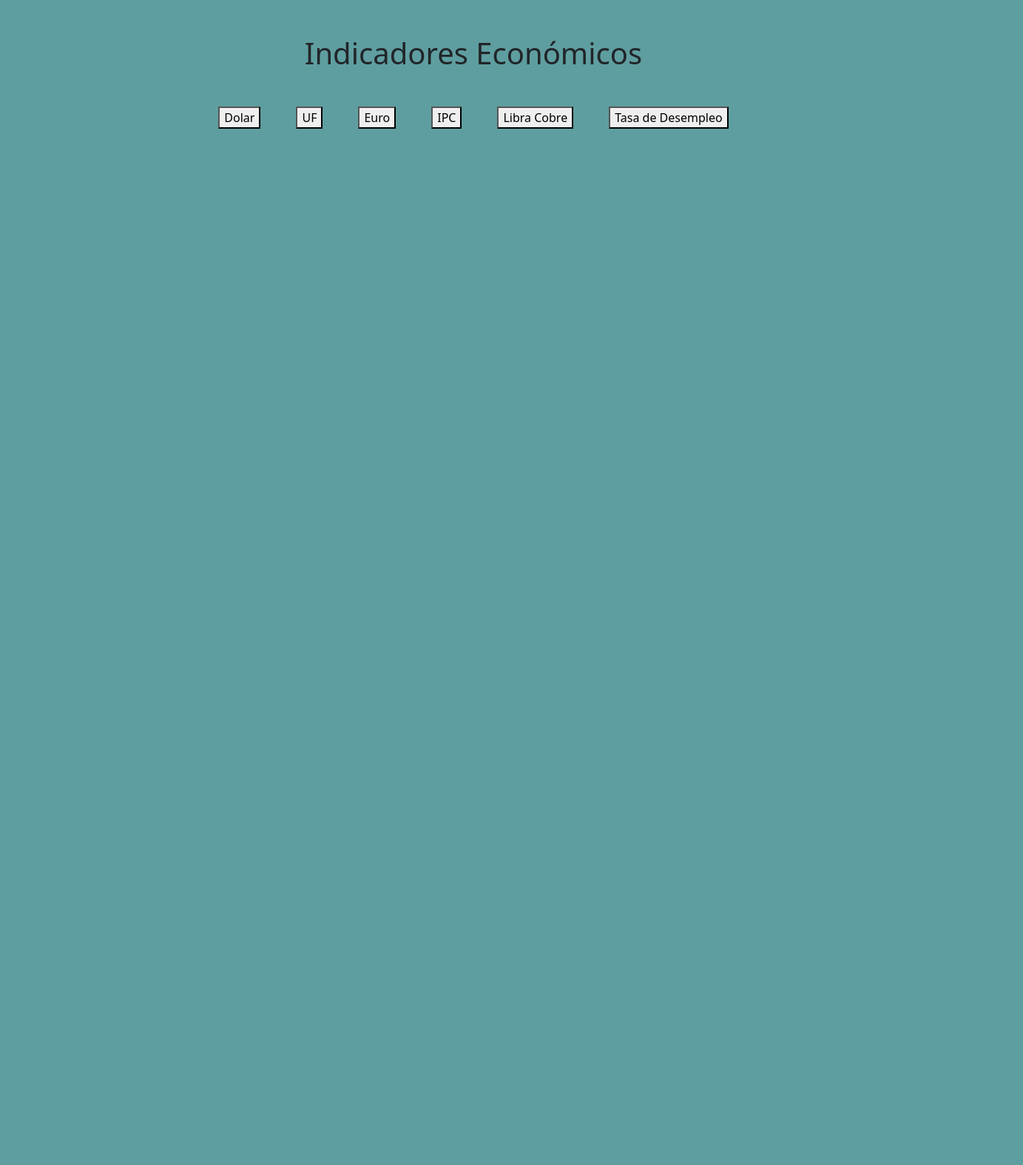
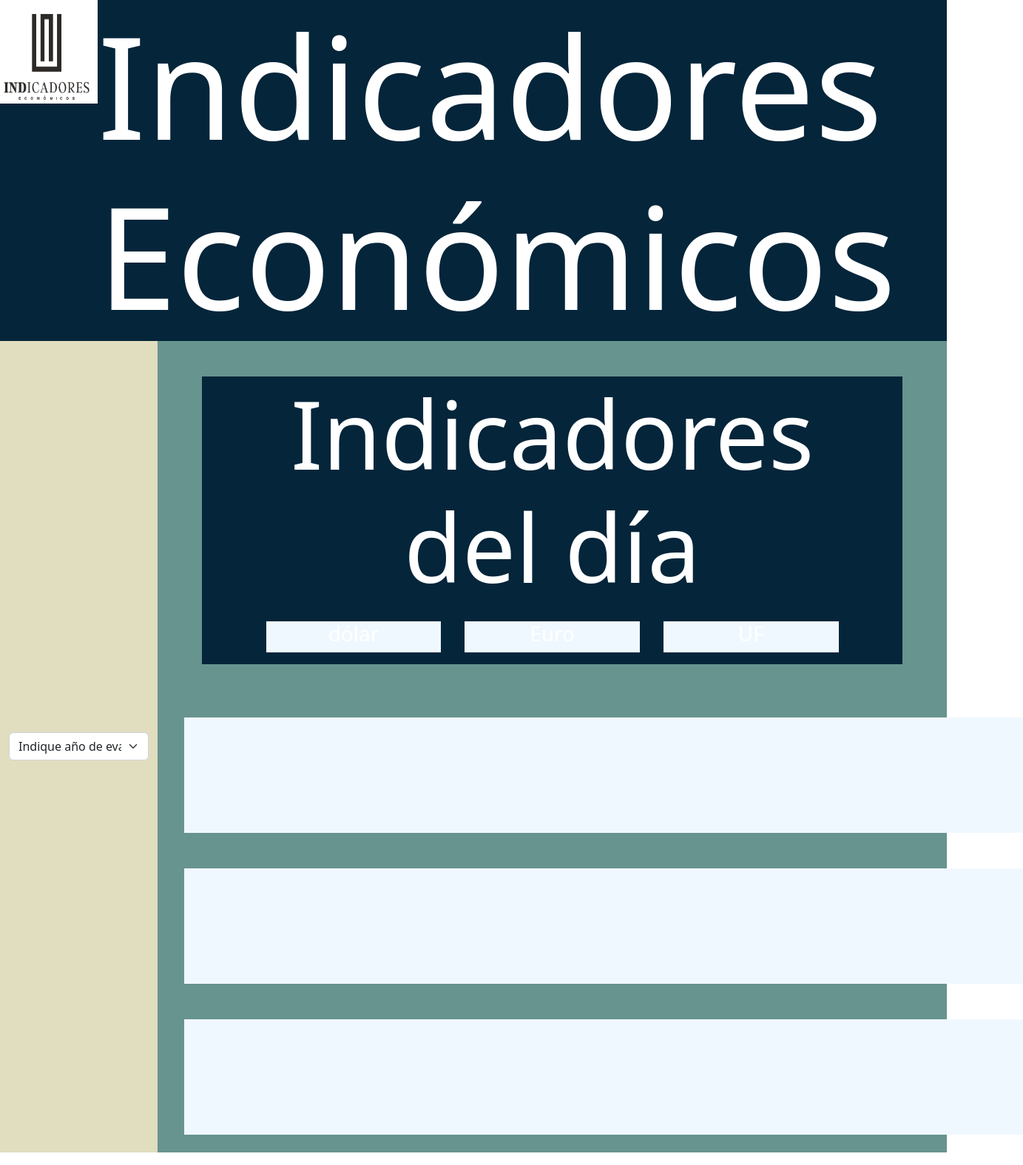
Before and after one commit to bacevedo12/Dashboard, a website with bundled scripts: page index.html in a window 1280 px wide. Shown: the top 1575 px of the page at 74% size, 1383 px wide, since content can reach past the window. Built offline with nearby package versions, Linux system fonts and the light colour scheme; no server answers.

Commit message:
Cambio HTML CSS e Imgen

```diff
--- /dev/null
+++ b/estilos/estilo.css
@@ -0,0 +1,45 @@
+h1{
+    font-size: 12rem;
+    color: white;
+    font-style: georgia;
+}
+h2{
+    font-size: 8rem;
+    color: white;
+    font-style: georgia;
+}
+
+.header {
+    background-color: #04253A;
+
+}
+
+.logo {
+    width: 132px;
+    height: 140px;
+
+}
+
+.formulario{
+    background-color:#E1DDBF ;
+}
+
+.graficos {
+    background-color: #67948F;
+}
+
+.grafico{
+    background-color: aliceblue;
+    width: 600px;
+
+}
+
+.indicadorest {
+    background-color:#04253A;
+    color: white;
+    text-align: center;
+}
+.indicadores {
+    background-color: aliceblue;
+
+}
--- a/index.html
+++ b/index.html
@@ -4,41 +4,87 @@
   <meta charset="UTF-8">
   <meta http-equiv="X-UA-Compatible" content="IE=edge">
   <meta name="viewport" content="width=device-width, initial-scale=1.0">
-  <link rel="stylesheet" href="indicadores.css">
+  <link rel="stylesheet" href="/estilos/estilo.css">
   <!-- CSS only -->
   <link href="https://cdn.jsdelivr.net/npm/bootstrap@5.2.2/dist/css/bootstrap.min.css" rel="stylesheet" integrity="sha384-Zenh87qX5JnK2Jl0vWa8Ck2rdkQ2Bzep5IDxbcnCeuOxjzrPF/et3URy9Bv1WTRi" crossorigin="anonymous">
   <title>Indicadores Económicos</title>
 </head>
 <body>
-<header>
-  <h1 class="mb-5 mt-5"> Indicadores Económicos</h1>
-  <div class="botones d-flex flex-row justify-content-center mb-5 mt-5 ms-5">
-  <button class="btn1 me-5">Dolar</button>
-  <button class="btn2 me-5">UF</button>
-  <button class="btn3 me-5">Euro</button>
-  <button class="btn4 me-5">IPC</button>
-  <button class="btn5 me-5">Libra Cobre</button>
-  <button class="btn6 me-5">Tasa de Desempleo</button>
+<header >
+  <div class=" px-0 container-fluid d-flex header">
+    <img class="logo" src="/images/Captura de pantalla 2022-10-13 101329.png" alt="">
+    <h1 class="m-auto"> Indicadores Económicos</h1>
+  </div>
 </header>
 <main>
-  <div class="conteiner d-flex flex-wrap">
-    <div class="grafico1 ms-5 me-5">
+  <div class="container-fluid">
+    <div class="row align-items-center formulario">
+      <div class="col-2  ">
+        <select class="form-select" aria-label="Default select example">
+          <option selected>Indique año de evaluación</option>
+          <option value="1">2021</option>
+          <option value="2">2020</option>
+          <option value="3">2019</option>
+          <option value="3">2018</option>
+          <option value="3">2017</option>
+        </select>
+      </div>
+      <div class="col-10 align-items-center graficos">
+
+        <div class="row indicadorest m-5 justify-content-center">
+          <h2>Indicadores del día</h2>
+          <div class="col-3 indicadores m-3">
+            <h3>dólar</h3>
+          </div>
+          <div class="col-3 indicadores m-3">
+            <h3>Euro</h3>
+          </div>
+          <div class="col-3 indicadores m-3">
+            <h3>UF</h3>
+          </div>
+        </div>
+
+        <div class="row">
+          <div class="col-6">
+            <div class="grafico m-4">
               <canvas id="myChart"></canvas>
             </div>
-    <div class="grafico2 ms-5">
+          </div>
+          <div class="col-6">
+            <div class="grafico m-4">
               <canvas id="myChart2"></canvas>
             </div>
-    <div class="grafico3 ms-5 me-5">
+          </div>
+        </div>
+
+        <div class="row">
+          <div class="col-6">
+            <div class="grafico m-4">
               <canvas id="myChart3"></canvas>
             </div>
-    <div class="grafico4 ms-5">
+          </div>
+          <div class="col-6">
+            <div class="grafico m-4">
               <canvas id="myChart4"></canvas>
             </div>
-    <div class="grafico5  ms-5 me-5">
-      <canvas id="myChart5"></canvas>
           </div>
-    <div class="grafico6 ms-5">
-      <canvas id="myChart6"></canvas>
+        </div>
+
+        <div class="row">
+          <div class="col-6">
+            <div class="grafico m-4">
+              <canvas id="myChart"></canvas>
+            </div>
+          </div>
+          <div class="col-6">
+            <div class="grafico m-4">
+              <canvas id="myChart2"></canvas>
+            </div>
+          </div>
+        </div>
+
+        </div>
+      </div>
     </div>
   </div>
 
@@ -49,5 +95,6 @@
     <script src="https://cdn.jsdelivr.net/npm/bootstrap@5.2.2/dist/js/bootstrap.bundle.min.js" integrity="sha384-OERcA2EqjJCMA+/3y+gxIOqMEjwtxJY7qPCqsdltbNJuaOe923+mo//f6V8Qbsw3" crossorigin="anonymous"></script>
     <script src="https://cdn.jsdelivr.net/npm/axios/dist/axios.min.js"></script>
     <script src="index.js" type="module"></script>
+
 </body>
 </html>
```
Also changed, not shown: images/Captura de pantalla 2022-10-13 101329.png (added). Lines whose indentation alone changed are shown as unchanged.
